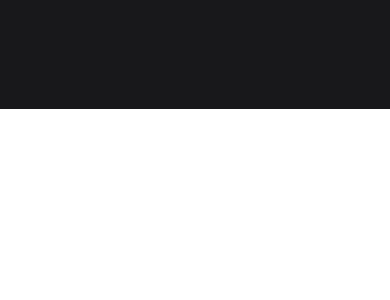
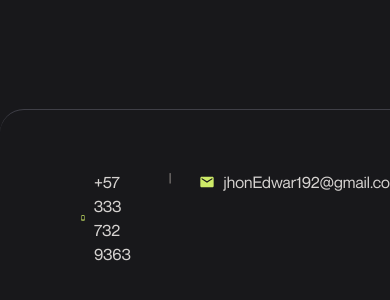
Before and after one commit to JhonEdwar/portfolio, a React (Vite) app: page /dev-project/1 in a window 390 px wide. Shown: the part 4900-5200 px from the top of the page. Before the commit the page ends 5009 px from the top, so only its background shows below. Built offline with nearby package versions, Linux system fonts and the light colour scheme; no server answers.

Commit message:
add phone and cv

```diff
--- a/src/components/common/About.tsx
+++ b/src/components/common/About.tsx
@@ -9,8 +9,8 @@ const About = () => {
             <div className='flex gap-3 flex-wrap justify-center'>
               {
                 ["Product Design",
-              "UX/UI Design",
-              "Pensamiento resolutivo",
+              "User Experience (UX)",
+              "User Interface (UI)",
               "User Research",
               "Usability Testing",
               "Research Artifacts",
@@ -34,6 +34,7 @@ const About = () => {
             <div className='flex gap-3 flex-wrap justify-center'>
               {
                 [  "TypeScript",
+                  "JavaScript",
                   "React / Next.js",
                   "Node / Express",
                   "HTML5 / CSS / Js",
--- a/src/components/common/Footer.tsx
+++ b/src/components/common/Footer.tsx
@@ -6,19 +6,25 @@ import { MdLocationPin } from "react-icons/md";
 
 const Footer = () => {
   return (
-    <div id='contact'  className='w-full rounded-tl-3xl  bg-zinc-900 overflow-hidden ' >
+    <div id='contact'  className='w-full rounded-tl-3xl border-t-[1px] border-zinc-700 bg-zinc-900 overflow-hidden flex justify-between items-center ' >
 
-        <div className='w-full text-stone-300 px-20 border-t-[1px] border-zinc-700 py-15  text-md font-[NeueMontreal] tracking-normal flex flex-col gap-5 justify-center items-start'>
+        <div className='w-full text-stone-300 px-20  py-15  text-md font-[NeueMontreal] tracking-normal flex gap-5 justify-start items-start'>
             <p className='flex justify-start items-center gap-2' >
-                 <MdOutlinePhoneAndroid className='text-[#CDEA68]' /> +57 333 *******
+                 <MdOutlinePhoneAndroid className='text-[#CDEA68]' /> +57 333 732 9363
             </p>
+            <span className='text-stone-400 text-xs px-2'>|</span>
             <p className='flex justify-start items-center gap-2'>
                  <MdEmail className='text-[#CDEA68]' /> jhonEdwar192@gmail.com
             </p>
+            <span className='text-stone-400 text-xs px-2'>|</span>
             <p className='flex justify-start items-center gap-2' >
                 <MdLocationPin className='text-[#CDEA68]' /> Bogotá, Colombia
             </p>
         </div>
+
+    <div className='w-auto text-stone-400 text-sm font-[NeueMontreal] px-20  whitespace-nowrap flexjustify-end items-center'>
+      Página hecha por Jhon Edwar
+    </div>
 
     </div>
   )
--- a/src/components/common/Navbar.tsx
+++ b/src/components/common/Navbar.tsx
@@ -37,9 +37,9 @@ const Navbar = () => {
         </Link>
         <nav className="links flex gap-10 text-stone-100 align-center items-center">
             {items.map((link,index) =>
-             <a href={link.link} key={index} className={`text-[16px] capitalize font-light`}>{link.label}</a>
+             <a href={link.link} key={index} className={`text-[16px] capitalize font-light hover:text-[#CDEA68] transition-all duration-200`}>{link.label}</a>
              )}
-             <Button className="ml-32" variant='outlined' size='S' onClick={() => window.open("https://portfolio-jhoned.vercel.app/", '_blank')}>
+             <Button className="ml-32" variant='outlined' size='S' onClick={() => window.open("https://drive.google.com/file/d/11_Bb9eA1qfFp3NXFxOTrCkC62ghySgjV/view?usp=sharing", '_blank')}>
                Download CV
              </Button>
         </nav>
--- a/src/components/pages/project/devProject.tsx
+++ b/src/components/pages/project/devProject.tsx
@@ -6,6 +6,7 @@ import { FaGithub } from "react-icons/fa";
 import { FaExternalLinkAlt } from "react-icons/fa";
 import gsap from 'gsap';
 import { ScrollTrigger } from 'gsap/ScrollTrigger';
+import Footer from '../../common/Footer';
 
 gsap.registerPlugin(ScrollTrigger);
 
@@ -68,6 +69,7 @@ const DevProject = () => {
   const item = devProjectsMock.find((item) => item.id === id);
 
   return (
+    <>
     <div className='w-full min-h-[calc(100vh-68.8px)] bg-zinc-900 px-20 py-20 flex flex-col gap-20'>
       <div className='w-1/2 flex flex-col gap-5'>
         <h2 className='text-zinc-50 uppercase text-[6vw] leading-[.75] font-[FoundersGrotesk]'>
@@ -112,7 +114,12 @@ const DevProject = () => {
           />
         ))}
       </div>
+
+
+
     </div>
+    <Footer />
+    </>
   );
 };
 
--- a/src/components/ui/Button.tsx
+++ b/src/components/ui/Button.tsx
@@ -18,10 +18,10 @@ const Button = ({
   className = '',
   ...props
 }: ButtonProps) => {
-  const baseStyles = 'flex items-center justify-center gap-2 px-4 py-2 rounded-lg font-medium transition-all duration-200 disabled:opacity-50';
+  const baseStyles = 'flex items-center justify-center gap-2 px-4 py-2 rounded-lg font-medium transition-all duration-200 disabled:opacity-50 hover:cursor-pointer ';
 
   const variantStyles = {
-    filled: 'bg-[#CDEA68] text-zinc-900 hover:bg-[#CAEC55] hover:cursor-pointer',
+    filled: 'bg-[#CDEA68] text-zinc-900 hover:bg-[#E0FF75] ',
     outlined: 'border-2 border-[#CDEA68] text-[#CDEA68] hover:bg-[#CDEA68] hover:text-zinc-900'
   };
 
```
